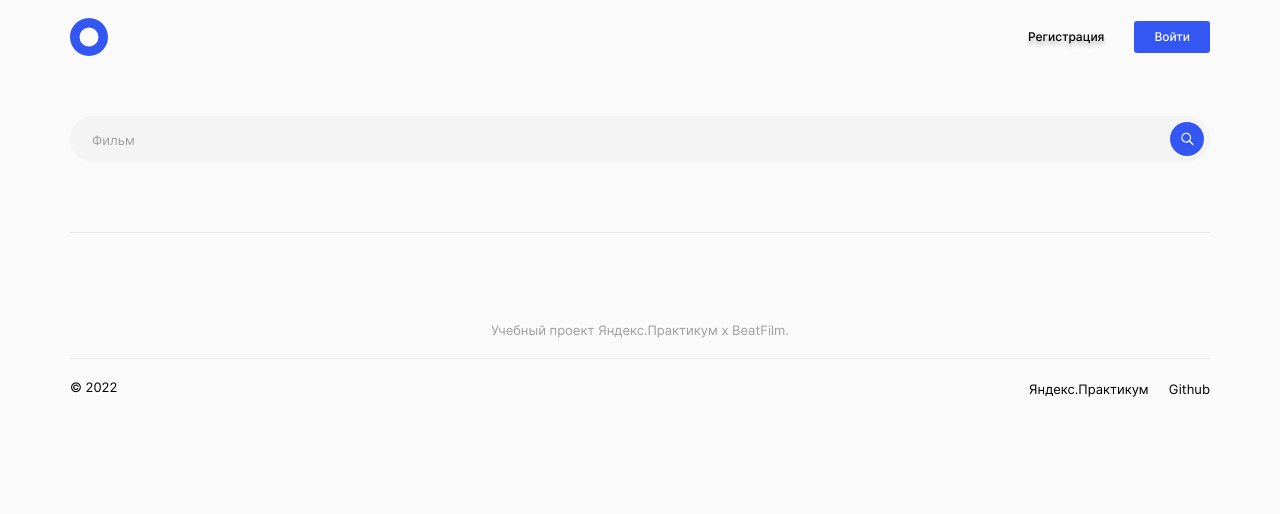
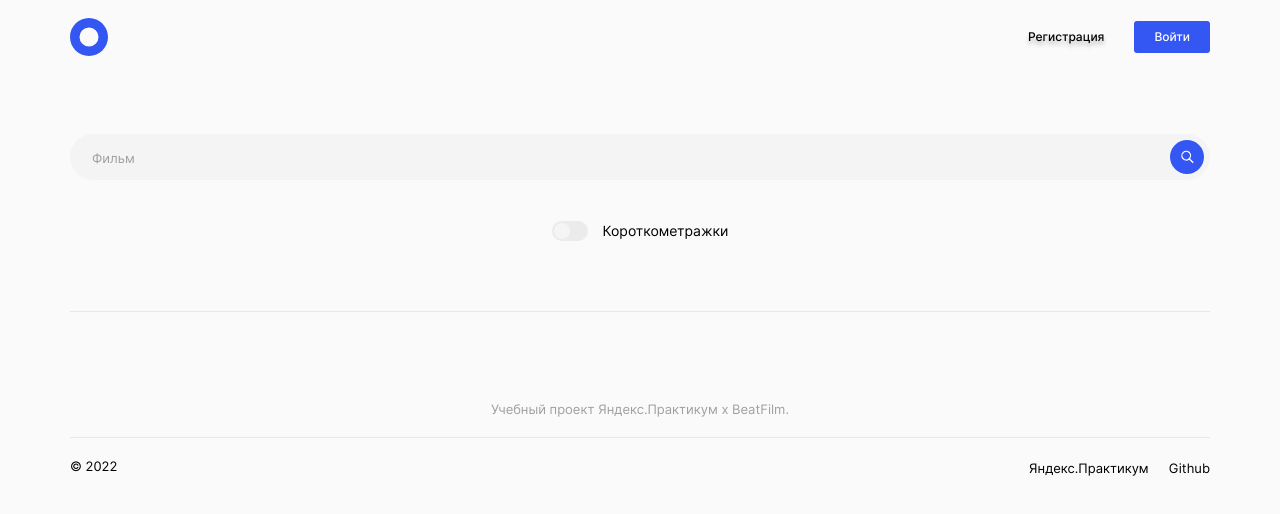
Before and after one commit to Anatoly-72/movies-explorer-frontend, a React (Create React App) app: page /movies in a window 1280 px wide. Shown: the top 514 px of the page. Built offline with nearby package versions, Linux system fonts and the light colour scheme.

Commit message:
feat: добавить Checkbox

```diff
--- a/src/components/App/App.css
+++ b/src/components/App/App.css
@@ -3,12 +3,12 @@
   min-height: 100vh;
   margin: 0 auto;
   box-sizing: border-box;
-  padding: 18px 0 20px;
+  padding: 0 0 20px;
   color: #000;
 }
 
 @media screen and (max-width: 767px) {
     .app {
-      padding: 18px 0 10px;
+      padding: 0 0 10px;
     }
   }
--- /dev/null
+++ b/src/components/Checkbox/Checkbox.css
@@ -0,0 +1,47 @@
+.checkbox {
+    display: flex;
+    justify-content: center;
+    align-items: center;
+    margin: 41px 0 0;
+ }
+
+ .checkbox__input {
+    position: relative;
+    width: 36px;
+    height: 20px;
+    appearance: none;
+    border-radius: 20px;
+    background: #ebebeb;
+    cursor: pointer;
+ }
+
+ .checkbox__input::after {
+    position: absolute;
+    content: '';
+    width: 16px;
+    height: 16px;
+    left: 5.56%;
+    right: 50%;
+    top: 10%;
+    bottom: 10%;
+    border-radius: 50%;
+    background: #f5f5f5;
+    transition: .2s ease;
+ }
+
+ .checkbox__input:checked {
+    background: #2BE080;
+ }
+
+ .checkbox__input:checked::after {
+    left: 50%;
+    right: 5.56%;
+    transition: .2s ease;
+ }
+
+ .checkbox__label {
+    font-weight: 400;
+    font-size: 14px;
+    line-height: 18px;
+    margin-left: 15px;
+ }
--- /dev/null
+++ b/src/components/Checkbox/Checkbox.js
@@ -0,0 +1,16 @@
+import './Checkbox.css';
+
+function Checkbox() {
+   return (
+      <div className='checkbox'>
+         <input
+            className='checkbox__input'
+            id='checkbox'
+            type='checkbox'
+         />
+         <label className='checkbox__label' for='checkbox'>Короткометражки</label>
+      </div>
+   );
+}
+
+export default Checkbox;
--- a/src/components/Footer/Footer.css
+++ b/src/components/Footer/Footer.css
@@ -60,6 +60,7 @@
 @media screen and (max-width: 767px) {
   .footer {
     max-width: calc(100% - 20px);
+    padding: 63px 0 0;
   }
 
   .footer__title {
@@ -77,7 +78,7 @@
   .footer__list {
     flex-direction: column;
     text-align: center;
-    gap: 12px;
+    gap: 5px;
     margin-bottom: 30px;
   }
 
--- a/src/components/Header/Header.css
+++ b/src/components/Header/Header.css
@@ -3,17 +3,17 @@
   justify-content: space-between;
   align-items: center;
   font-size: 0;
-  padding: 0 70px;
+  padding: 18px 70px;
 }
 
 @media screen and (max-width: 991px) {
     .header {
-        padding: 0 30px;
+        padding: 18px 30px;
   }
 }
 
 @media screen and (max-width: 767px) {
     .header {
-        padding: 0 14px;
+        padding: 18px 14px;
   }
 }
--- a/src/components/Promo/Promo.css
+++ b/src/components/Promo/Promo.css
@@ -3,7 +3,7 @@
   flex-direction: column;
   width: calc(100% - 80px);
   min-height: 493px;
-  margin: 38px auto 0;
+  margin: 20px auto 0;
   border-radius: 10px;
   background: #f5f5f5;
 }
@@ -34,7 +34,7 @@
 
 @media screen and (max-width: 767px) {
   .promo {
-    margin: 28px auto 0;
+    margin: 10px auto 0;
     width: calc(100% - 28px);
     min-height: 606px;
   }
--- a/src/components/SearchForm/SearchForm.css
+++ b/src/components/SearchForm/SearchForm.css
@@ -40,6 +40,11 @@
   color: #a0a0a0;
 }
 
+:focus::-webkit-input-placeholder {
+  color: transparent;
+  transition: .3s;
+}
+
 .search__button {
   border: none;
   cursor: pointer;
--- a/src/components/SearchForm/SearchForm.js
+++ b/src/components/SearchForm/SearchForm.js
@@ -1,5 +1,6 @@
 import "./SearchForm.css";
 import icon from "../../images/loop-icon.svg";
+import Checkbox from '../Checkbox/Checkbox';
 
 function SearchForm() {
   return (
@@ -18,6 +19,7 @@ function SearchForm() {
             <img className="search__icon" src={icon} alt="Поиск" />
           </button>
         </div>
+        <Checkbox />
       </form>
     </section>
   );
```
